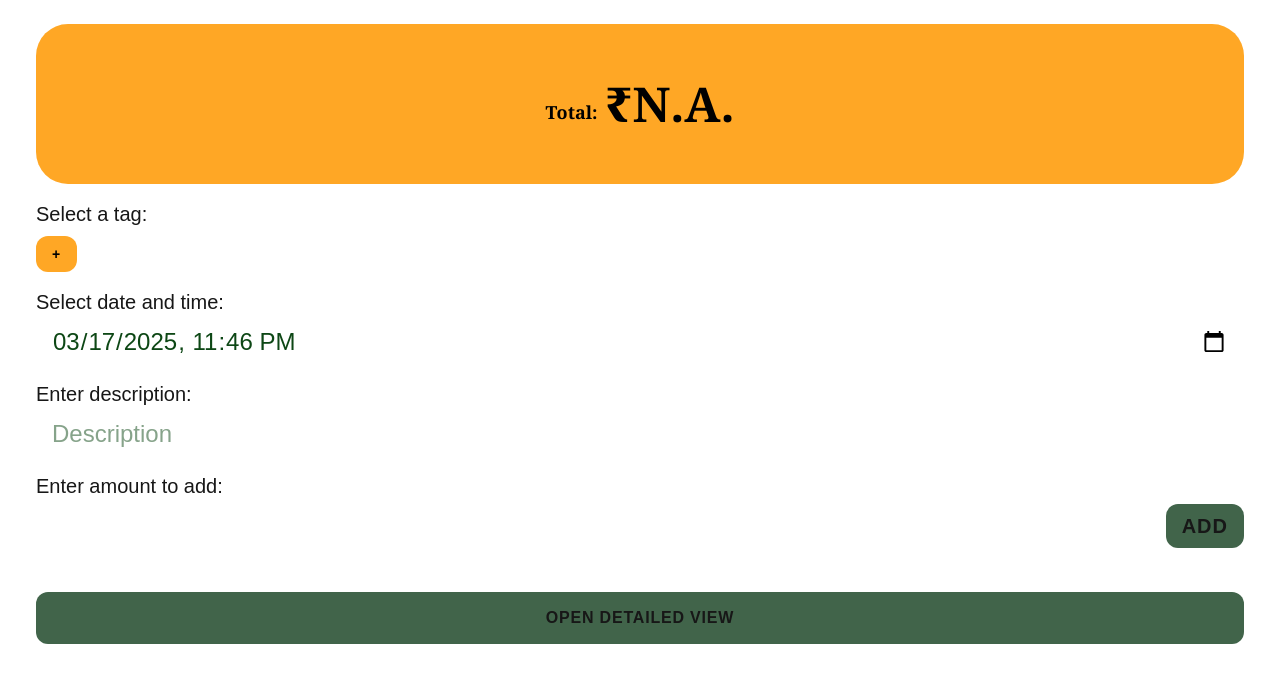
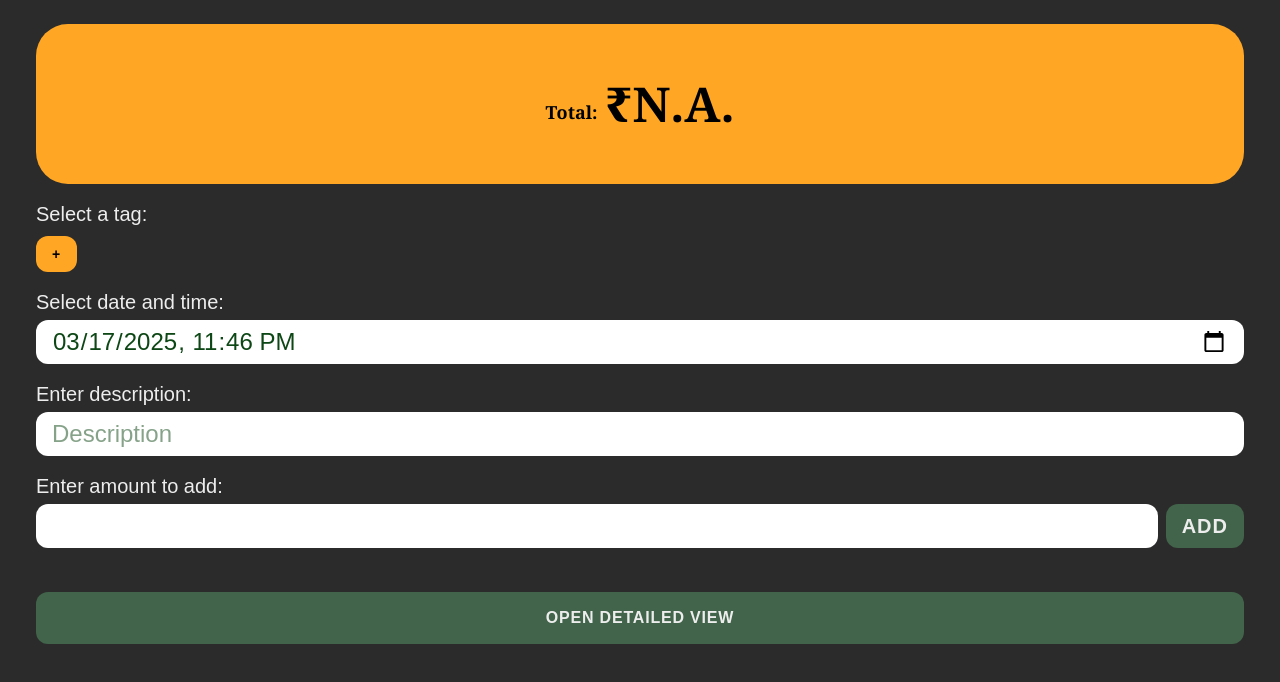
Before and after one commit to priyankarkoley/ExpenseTracker, a Next.js app: page / in a window 1280 px wide. Shown: the top 682 px of the page. Built offline with nearby package versions, Linux system fonts and the light colour scheme.

Commit message:
Update manifest and global styles for consistent theming

```diff
--- a/src/app/globals.css
+++ b/src/app/globals.css
@@ -1,15 +1,8 @@
 @import 'tailwindcss';
 
 :root {
-	--background: #ffffff;
-	--foreground: #171717;
-}
-
-@media (prefers-color-scheme: dark) {
-	:root {
-		--background: #2b2b2b;
-		--foreground: #ededed;
-	}
+	--background: #2b2b2b;
+	--foreground: #ededed;
 }
 
 body {
```
Also changed, not shown: public/manifest.json.
